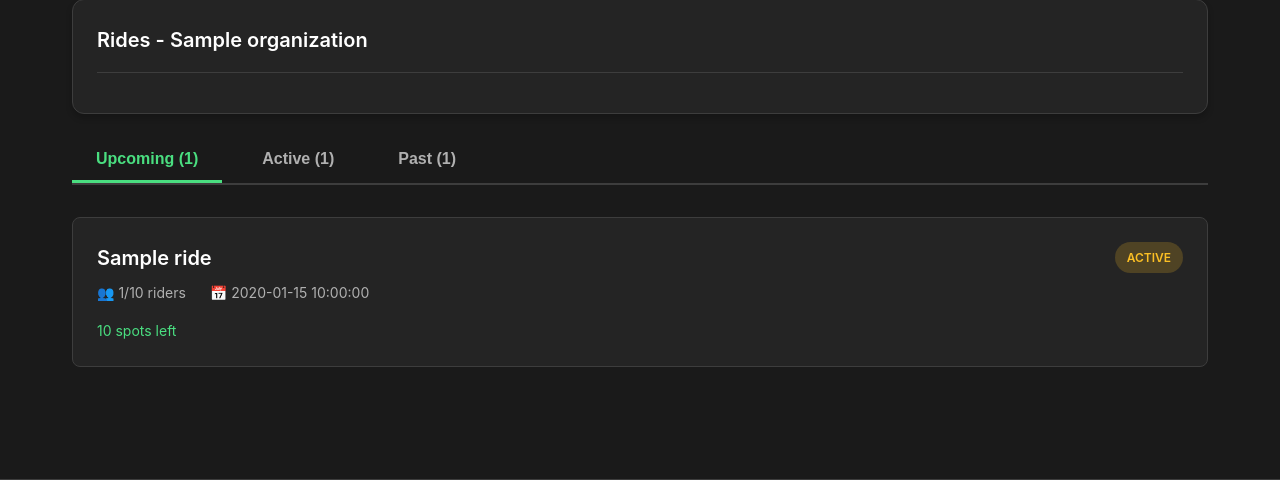
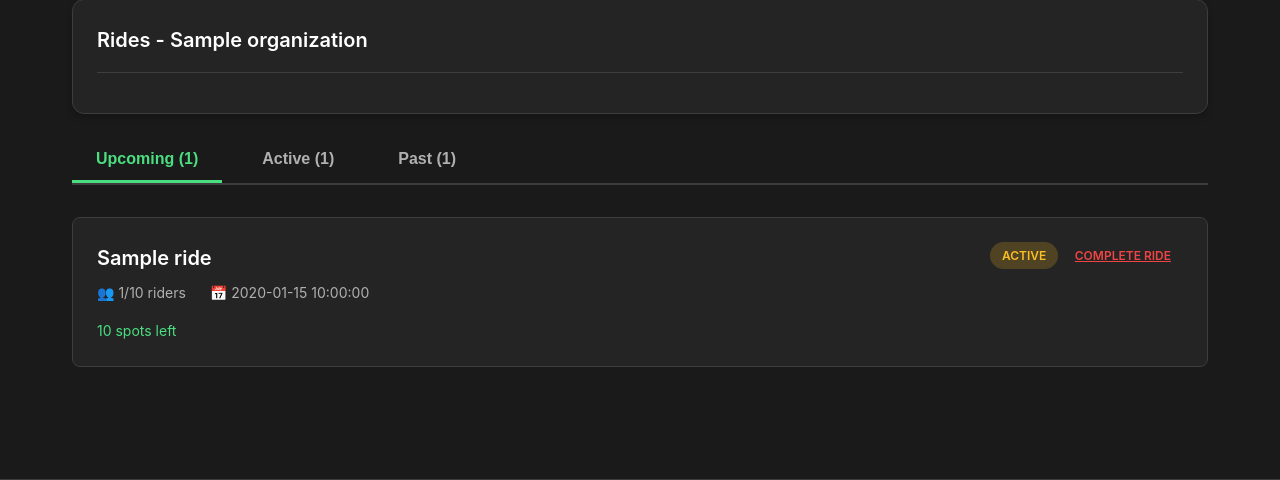
Before and after one commit to pwnchaurasia/WayFind_backend, a FastAPI app: template templates/organization/organization_rides.html in a window 1280 px wide. Shown: the part 163-643 px from the top of the page. Run offline with FastAPI, Linux system fonts and the light colour scheme; the template is opened without the code that fills it: most values are stand-ins (such as "Sample title", 1, 10 or a date in 2020).

Commit message:
Added make ride start

```diff
--- a/templates/organization/organization_rides.html
+++ b/templates/organization/organization_rides.html
@@ -207,7 +207,16 @@
                                 </div>
                             </div>
                         </div>
-                        <span class="status-badge status-pending">{{ ride.status }}</span>
+                        <div>
+                            <span class="status-badge status-pending">{{ ride.status }}</span>
+                            {% if ride.status == "planned" %}
+                                <a href="#" class="status-badge status-danger">Start Ride</a>
+                            {% endif %}
+                            {% if ride.status == "active" %}
+                                <a href="#" class="status-badge status-danger">Complete Ride</a>
+                            {% endif %}
+                        </div>
+
                     </div>
                     {% if ride.spots_left > 0 %}
                     <p style="color: var(--accent-green); font-size: 0.875rem; margin: 0;">
--- a/templates/static/css/style.css
+++ b/templates/static/css/style.css
@@ -272,6 +272,10 @@ body {
     color: var(--text-disabled);
 }
 
+.status-danger{
+    color: var(--error-color);
+}
+
 /* Alerts */
 .alert {
     padding: 1rem;
```
